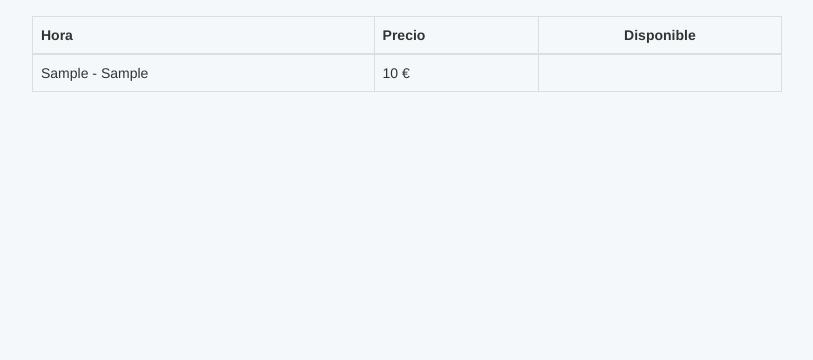
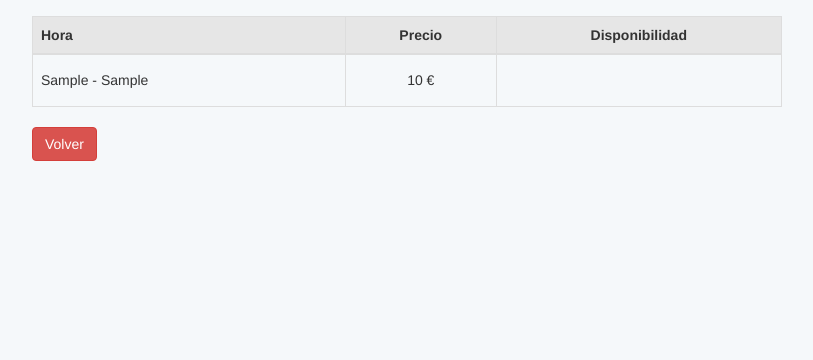
Before and after one commit to jorgeron/easypadel, a Django app: template easypadel/templates/viewHorario.html in a window 1280 px wide. Shown: the part 155-515 px from the top of the page, without its empty margins (38-851 px from the left). Run offline with Django 3.2, Linux system fonts and the light colour scheme; the template is opened without the code that fills it: most values are stand-ins (such as "Sample title", 1, 10 or a date in 2020); parts of the project's set-up code (start-up, migrations or seed data) failed here and were passed over; some libraries are stand-ins or nearby versions.

Commit message:
Modificaciones menores interfaz

```diff
--- a/easypadel/templates/listHorarios.html
+++ b/easypadel/templates/listHorarios.html
@@ -20,6 +20,8 @@
 {% endfor %}
 
 <p><a class="btn btn-success btn-lg" href="{% url 'createHorario' %}" role="button">{% bootstrap_icon "plus" %} Añadir horario</a></p>
-
+<button class="btn btn-danger" onClick="window.history.back();return false;">
+		{% bootstrap_icon "chevron-left" %} Volver
+		</button>
 
 {% endblock %}
--- a/easypadel/templates/viewHorario.html
+++ b/easypadel/templates/viewHorario.html
@@ -15,7 +15,9 @@
 {% if editable %}
   <div class="profile-content pull-right">
 
-  <a class="btn btn-danger btn-sm" href="#delete-horario" data-toggle="modal" data-dismiss="modal">{% bootstrap_icon "remove" %} Eliminar Horario</a>
+  <a class="btn btn-danger" href="#delete-horario" data-toggle="modal" data-dismiss="modal">{% bootstrap_icon "remove" %} Eliminar Horario</a>
+
+
 
   <div class="modal fade" id="delete-horario">
       <div class="modal-dialog">
@@ -49,26 +51,27 @@
       <table class="table table-bordered custab">
         <thead>
             <tr>
-                <th>Hora</th>
-                <th>Precio</th>
-                <th class="text-center">Disponible</th>
+                <th style="background-color: #E6E6E6">Hora</th>
+                <th class="text-center" style="background-color: #E6E6E6">Precio</th>
+                <th style="background-color: #E6E6E6" class="text-center">Disponibilidad</th>
             </tr>
         </thead>
           {% for franja in franjasHorarias %}
                 <tr>
-                    <td>{{franja.hora_inicio}} - {{franja.hora_fin}}</td>
-                    <td>{{franja.precio}} €</td>
-                    <td class="text-center">{% if franja.disponible %} {% bootstrap_icon "ok" %}
-                    {% else %} {% bootstrap_icon "remove" %} {%endif%}</td>
+                    <td><h5>{{franja.hora_inicio}} - {{franja.hora_fin}}</h5></td>
+                    <td class="text-center"><h5>{{franja.precio}} €</h5></td>
+                    <td class="text-center">{% if franja.disponible %} <h4>{% bootstrap_icon "ok" %}</h4>
+                    {% else %} <h4 style="color:red;">{% bootstrap_icon "remove" %}</h4> {%endif%}</td>
                 </tr>
 
           {% endfor %}
 
         </table>
+
+        <button class="btn btn-danger" onClick="window.history.back();return false;">
+          {% bootstrap_icon "chevron-left" %} Volver
+        </button>
     </div>
-
-
-
   </div>
 </div>
 
--- a/easypadel/templates/viewHorarioPista.html
+++ b/easypadel/templates/viewHorarioPista.html
@@ -63,14 +63,14 @@
                                 </div>
                             </div>
                         {% else %}
-                        {% bootstrap_icon "ok" %}
+                        <h4>{% bootstrap_icon "ok" %} </h4>
                         {% endif %}
                       {% else %}
                         {% if franjaHoraria.jugador %}<h4 style="margin-top: 7px;margin-bottom: 6px;"><a href="{% url 'viewPerfil' franjaHoraria.jugador.user.username %}">
                         <img class="img-circle" src="{%thumbnail franjaHoraria.jugador.foto_perfil|default:'default_profile.png' 25x25 crop %}" alt="@{{franjaHoraria.jugador.user.username}}">
                         @{{franjaHoraria.jugador.user.username}}</a></h4>
                         {% else %}
-                        {% bootstrap_icon "remove" %}
+                        <h4 style="color:red;">{% bootstrap_icon "remove" %}</h4>
                         {% endif %}
                       {%endif%} </td>
                 </tr>
--- a/easypadel/templates/viewPista.html
+++ b/easypadel/templates/viewPista.html
@@ -31,7 +31,7 @@
         </div>
 
 
-        <a href="{% url 'listPistas' pista.empresa.user.id %}" class="btn btn-danger btn-sm" role="button">
+        <a style="margin-top:20px;" href="{% url 'listPistas' pista.empresa.user.id %}" class="btn btn-danger" role="button">
             {% bootstrap_icon "chevron-left" %}Volver</a>
 
 
```
Also changed, not shown: easypadel/media/imagenes/perfil_img/2017-04-19/Captura_de_pantalla_2017-04-19_a_las_17.42.55.png.25x25_q85_crop.png (added).
